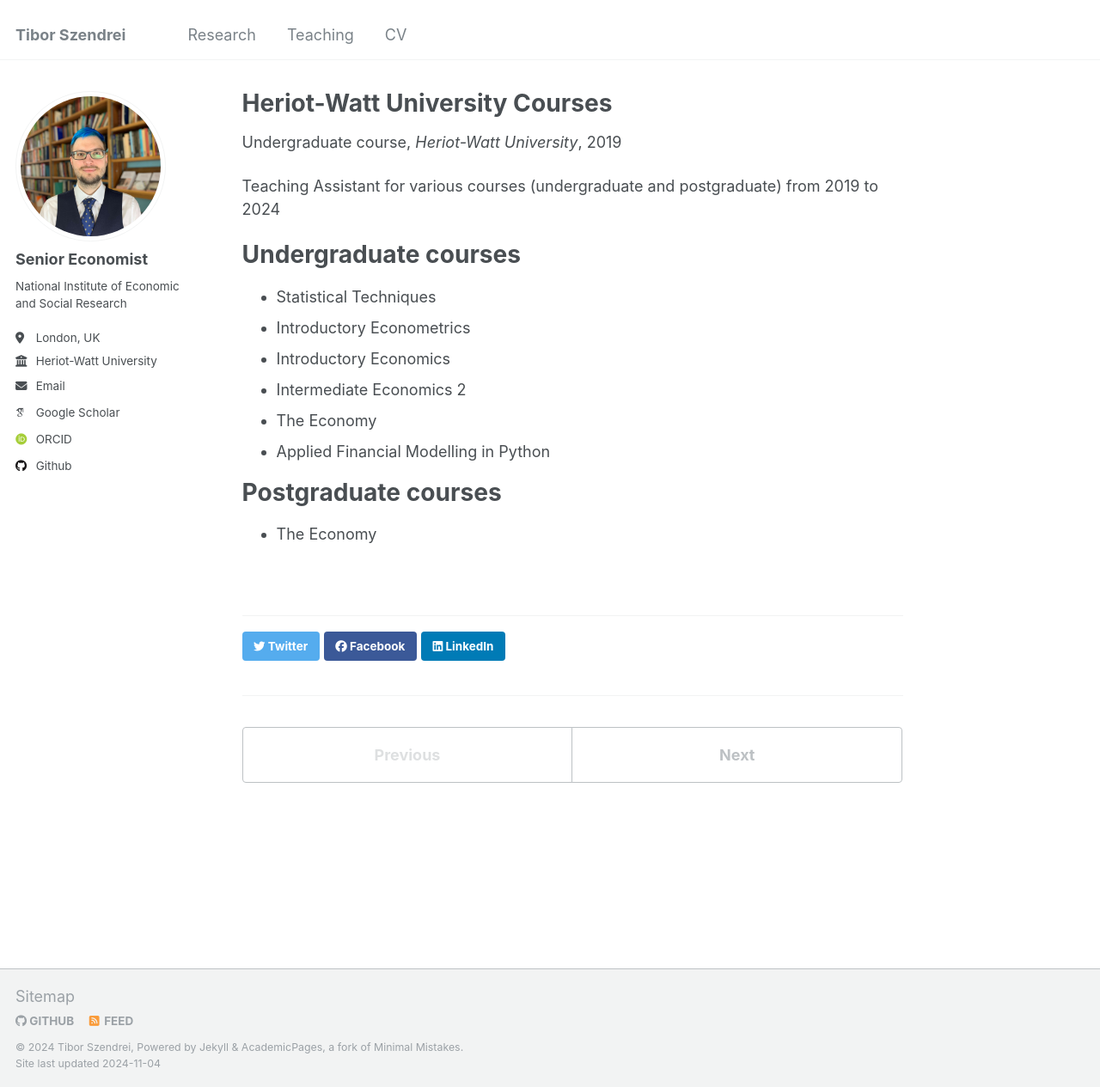
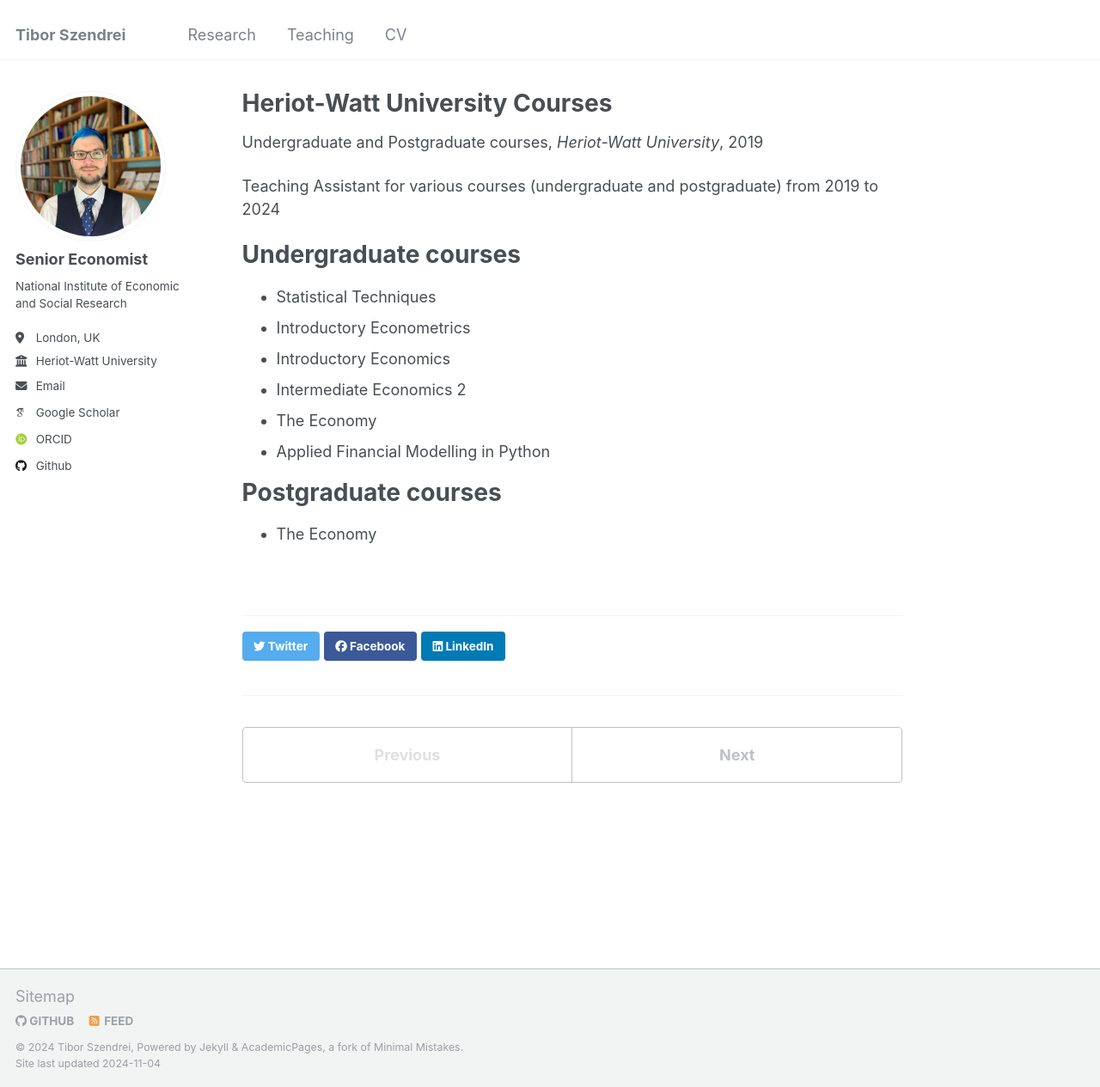
Before and after one commit to econometibi/econometibi.github.io, a Jekyll site: the page built from _teaching/HWU.md, in a window 1280 px wide and 1265 px high. Shown: the whole window at 86% size. Built offline with Jekyll 4.4.1, drawn with Linux system fonts in a browser that asks for light colours; some web fonts are replaced.

Commit message:
Update HWU.md

```diff
--- a/_teaching/HWU.md
+++ b/_teaching/HWU.md
@@ -1,7 +1,7 @@
 ---
 title: "Heriot-Watt University Courses"
 collection: teaching
-type: "Undergraduate course"
+type: "Undergraduate and Postgraduate courses"
 permalink: /teaching/HWU
 venue: "Heriot-Watt University"
 date: 2019-09-01
```
